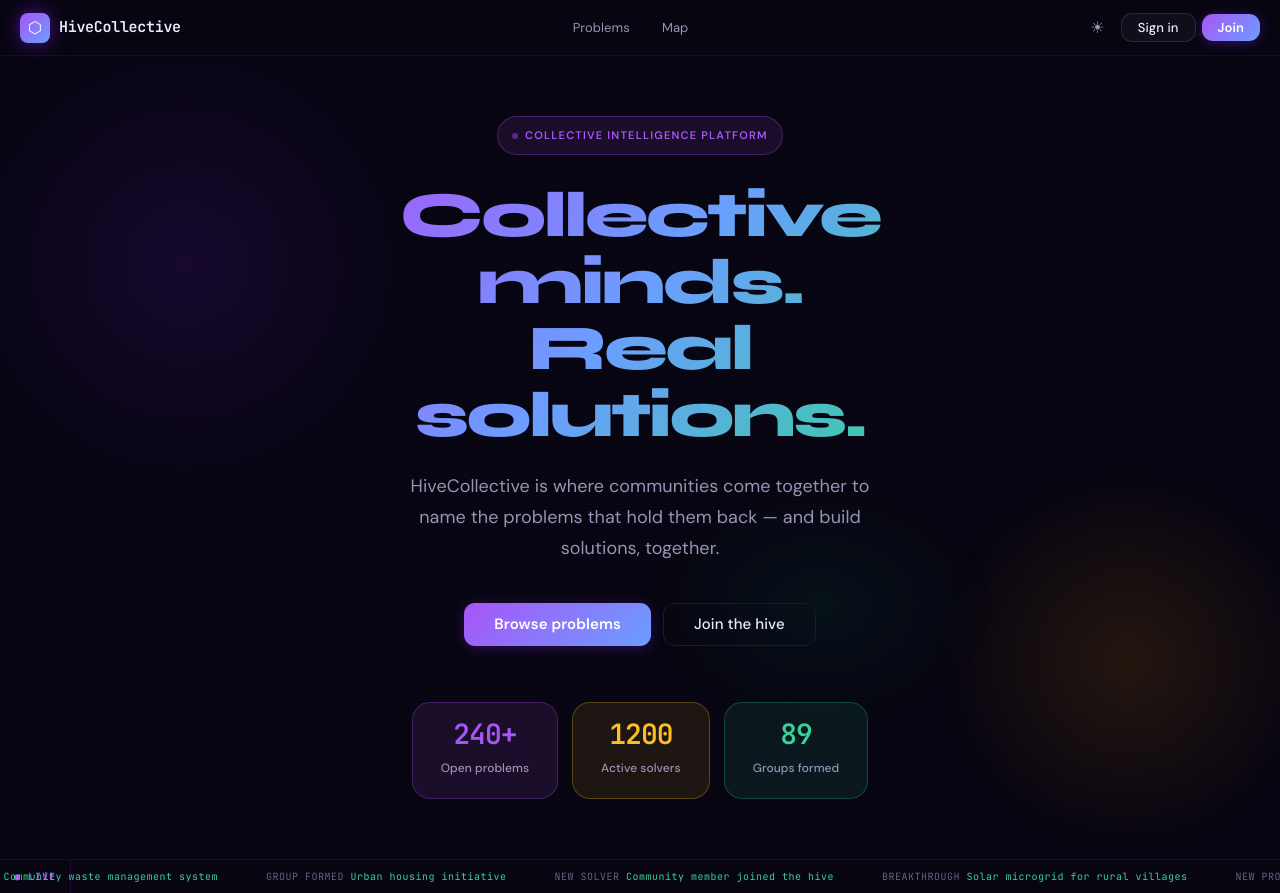
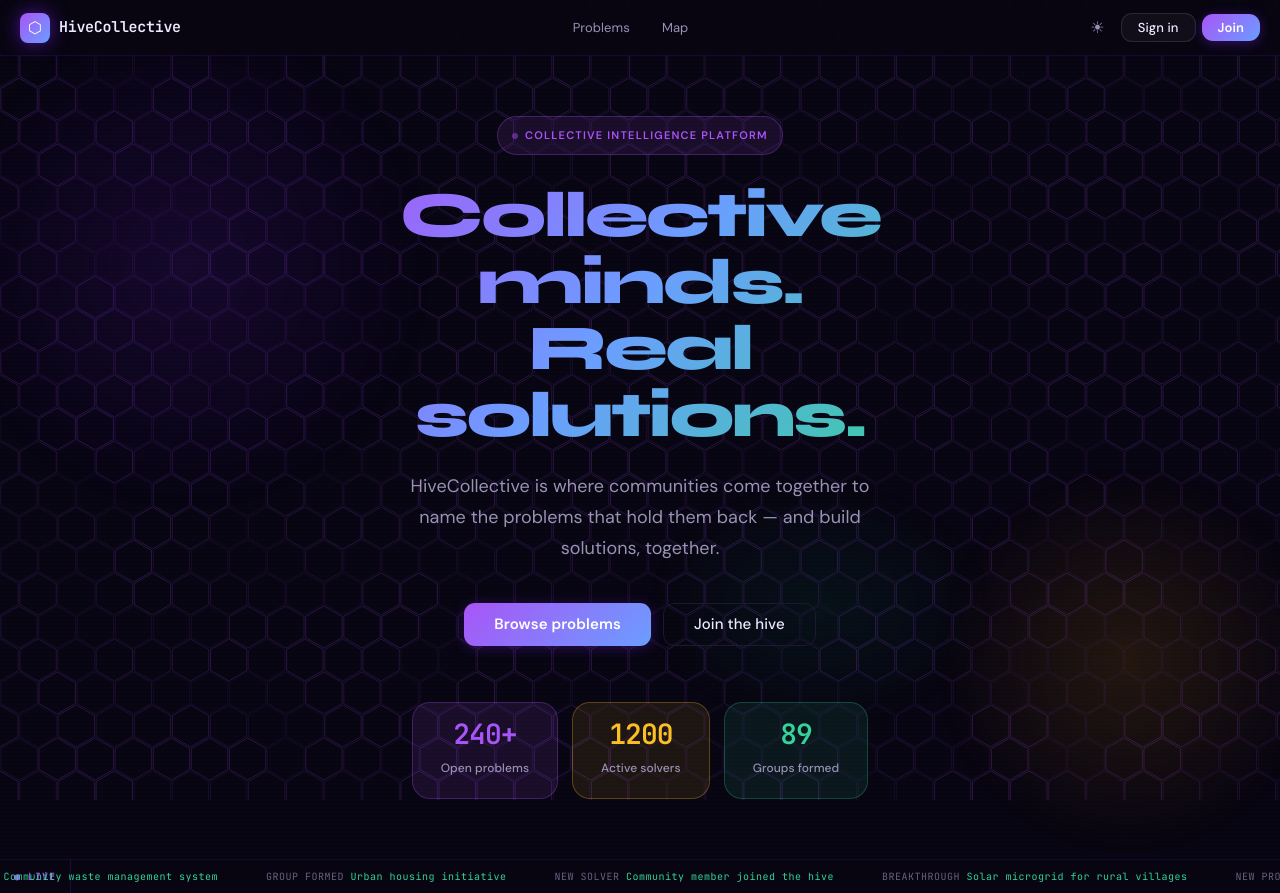
Before and after one commit to eagyeibo/hivecollective, a React (Vite) app in the folder frontend/: page / in a window 1280 px wide. Built offline with nearby package versions, Linux system fonts and the light colour scheme; no server answers.

Commit message:
fix hex background

```diff
--- a/frontend/src/App.jsx
+++ b/frontend/src/App.jsx
@@ -44,7 +44,8 @@ function HexCanvas() {
     }
     function resize() {
       W = window.innerWidth; H = window.innerHeight;
-      canvas.width = W; canvas.height = H; buildHexes();
+      canvas.width = W; canvas.height = H;
+      buildHexes();
     }
     function hexPath(x, y, R) {
       ctx.beginPath();
@@ -71,7 +72,7 @@ function HexCanvas() {
   }, []);
   return (
     <canvas ref={canvasRef} aria-hidden="true"
-      style={{ position: 'fixed', inset: 0, width: '100vw', height: '100vh', pointerEvents: 'none', zIndex: -1 }} />
+      style={{ position: 'absolute', inset: 0, width: '100%', height: '100%', pointerEvents: 'none' }} />
   );
 }
 
@@ -295,10 +296,16 @@ function UnverifiedBanner() {
 function Layout({ children }) {
   return (
     <>
-      <HexCanvas />
-      <Navbar />
-      <UnverifiedBanner />
-      <main>{children}</main>
+      {/* Fixed canvas layer — sits above body bg but below all content */}
+      <div aria-hidden="true" style={{ position: 'fixed', inset: 0, zIndex: 0, pointerEvents: 'none' }}>
+        <HexCanvas />
+      </div>
+      {/* Content layer */}
+      <div style={{ position: 'relative', zIndex: 1, display: 'flex', flexDirection: 'column', minHeight: '100svh' }}>
+        <Navbar />
+        <UnverifiedBanner />
+        <main style={{ flex: 1 }}>{children}</main>
+      </div>
     </>
   );
 }
```
